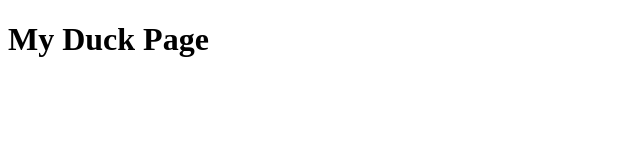
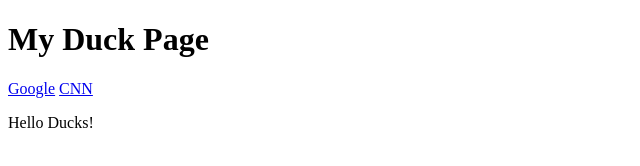
Before and after one commit to lheintz/week1, a plain HTML site: page index.html in a window 1280 px wide. Shown: the whole page, without its empty margins (0-640 px from the left). Drawn offline with Linux system fonts and the light colour scheme.

Commit message:
added some tags

```diff
--- a/index.html
+++ b/index.html
@@ -5,7 +5,20 @@
   <meta charset="UTF-8">
   <title>Duck Info</title>
 </head>
+
 <body>
   <h1>My Duck Page</h1>
+
+  <nav>
+  <a href="http://google.com"
+     target="_blank">Google</a>
+  <a href="http://cnn.com"
+     target="_blank">CNN</a>
+  </nav>
+
+  <article>
+  <p>Hello Ducks!</p>
+  </article>
+
 </body>
 </html>
```
